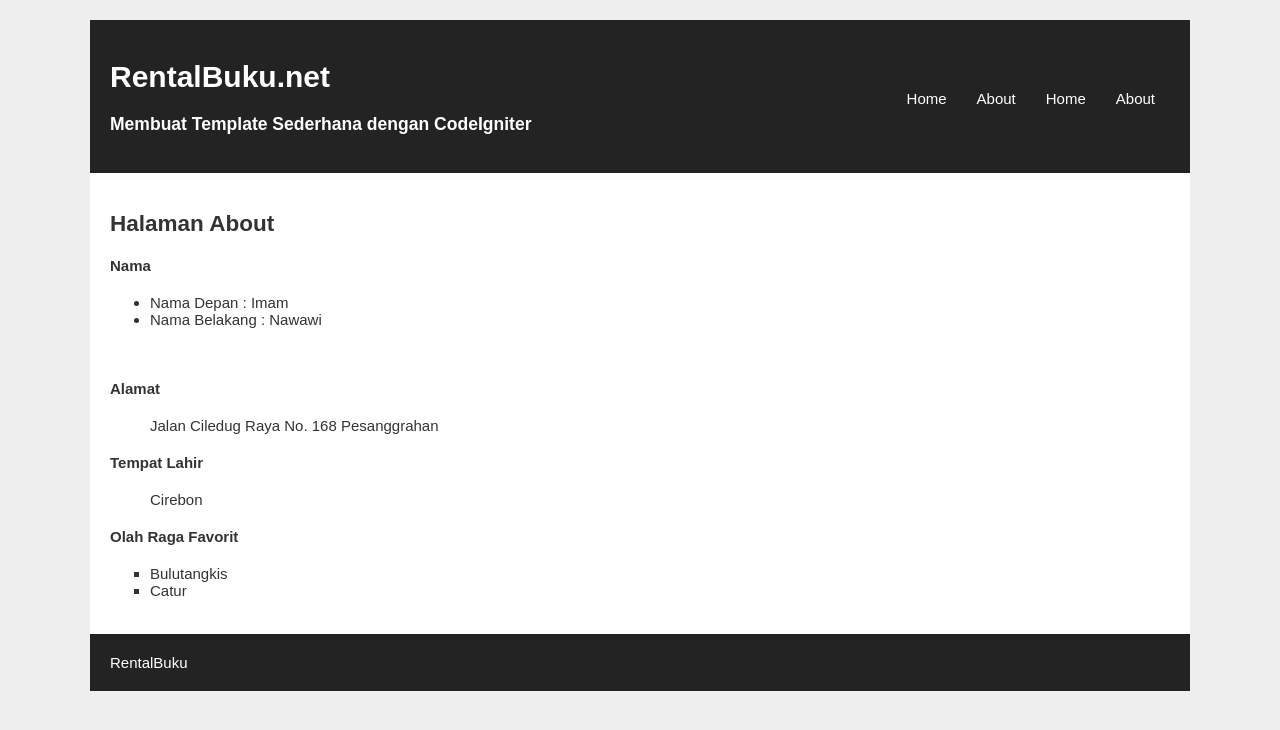
After one commit to ReynaldySalam/Pustaka-Booking, a CodeIgniter app: page /pustaka-booking/index.php/web/about in a window 1280 px wide. The commit adds this page. Shown: the top 730 px of the page. Run offline with CodeIgniter, Linux system fonts and the light colour scheme.

Commit message:
LatihanPert5

```diff
--- a/application/config/autoload.php
+++ b/application/config/autoload.php
@@ -58,7 +58,7 @@ $autoload['packages'] = array();
 |
 |	$autoload['libraries'] = array('user_agent' => 'ua');
 */
-$autoload['libraries'] = array();
+$autoload['libraries'] = array('form_validation');
 
 /*
 | -------------------------------------------------------------------
--- a/application/controllers/Web.php
+++ b/application/controllers/Web.php
@@ -11,4 +11,11 @@ $this->load->view('v_header',$data);
 $this->load->view('v_index',$data);
 $this->load->view('v_footer',$data);
 }
+public function about()
+{
+$data['judul'] = "Halaman About";
+$this->load->view('v_header', $data);
+$this->load->view('v_about', $data);
+$this->load->view('v_footer', $data);
 }
+}
--- /dev/null
+++ b/application/views/v_about.php
@@ -0,0 +1,22 @@
+<section>
+<h1><?php echo $judul ?></h1>
+<h4>Nama</h4>
+<ul type="disc">
+<li>Nama Depan : Imam</li>
+<li>Nama Belakang : Nawawi</li>
+</ul>
+<br>
+<h4>Alamat</h4>
+<ul type="none">
+<li> Jalan Ciledug Raya No. 168 Pesanggrahan</li>
+</ul>
+<h4>Tempat Lahir</h4>
+<ul type="none">
+<li>Cirebon</li>
+</ul>
+<h4>Olah Raga Favorit</h4>
+<ul type="square">
+<li>Bulutangkis</li>
+<li>Catur</li>
+</ul>
+</section>
--- a/application/views/v_header.php
+++ b/application/views/v_header.php
@@ -16,6 +16,8 @@
         <ul>
           <li><a href="<?php echo base_url().'index.php/web' ?>">Home</a></li>
           <li><a href="<?php echo base_url().'index.php/web/about'?>">About</a></li>
+          <li><a href="<?php echo base_url().'index.php/web' ?>">Home</a></li>
+          <li><a href="<?php echo base_url().'index.php/web/about' ?>">About</a></li>
         </ul>
       </nav>
       <div class="clear"></div>
```
Also changed, not shown: application/controllers/matakuliah.php (+14 -0 lines).
